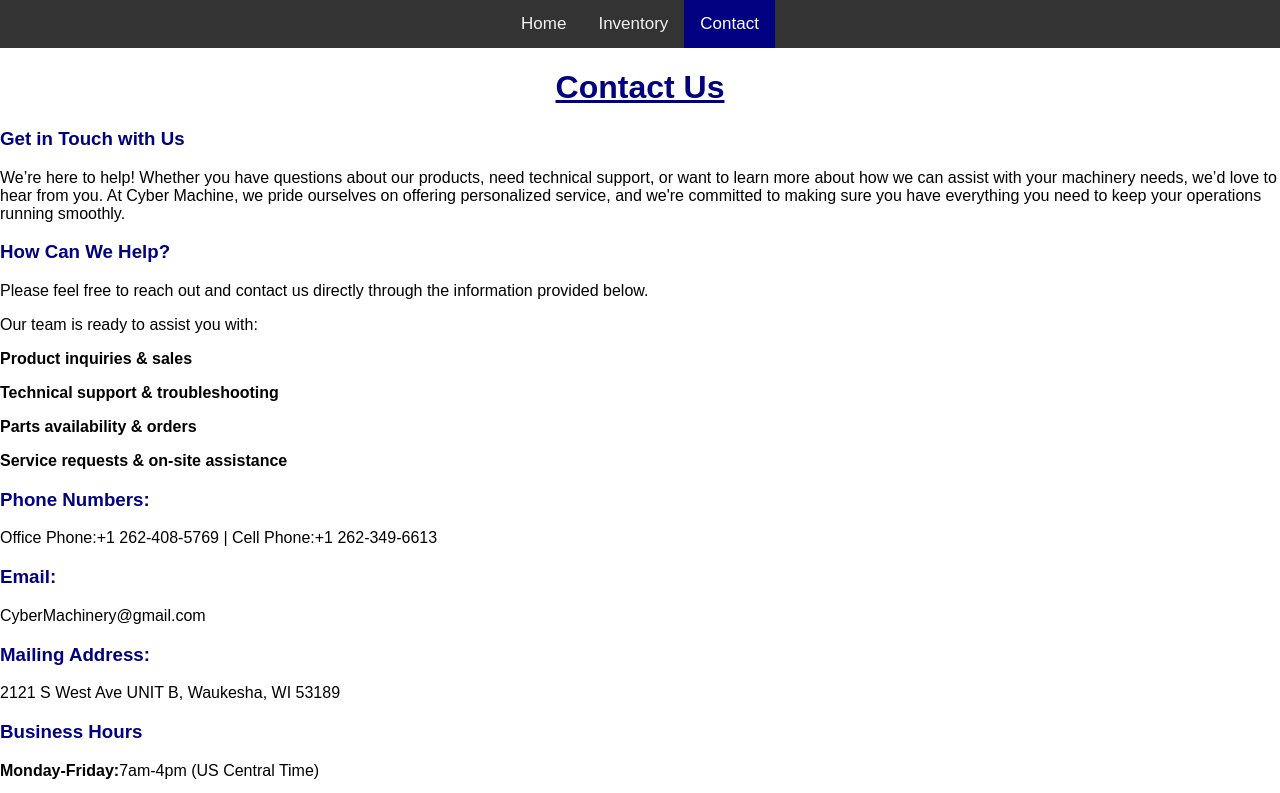
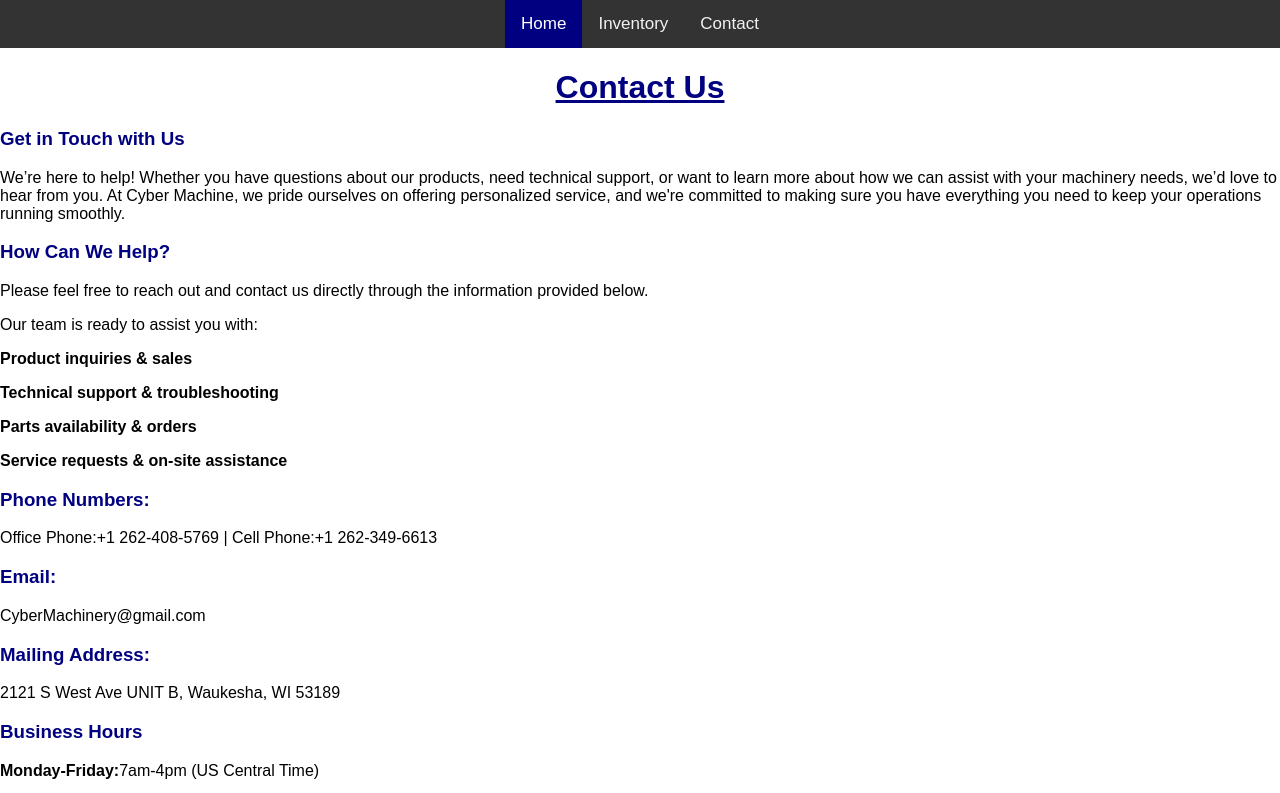
Before and after one commit to thomaskaye95/Cyberwebsite, a plain HTML site: page contactpage.html in a window 1280 px wide. Shown: the top 793 px of the page. Drawn offline with Linux system fonts and the light colour scheme.

Commit message:
Update contactpage.html

```diff
--- a/contactpage.html
+++ b/contactpage.html
@@ -5,9 +5,9 @@
 <title>CyberContact</title>
 </head>
 <div class="topnav">
-  <a href="index.html">Home</a>
+  <a class="active" href="index.html">Home</a>
   <a href="availablemachines.html">Inventory</a>
-  <a class="active" href="contactpage.html">Contact</a>
+  <a href="contactpage.html">Contact</a>
 </div>
 <div style="padding-left:16px"></div>
 <body>
```
